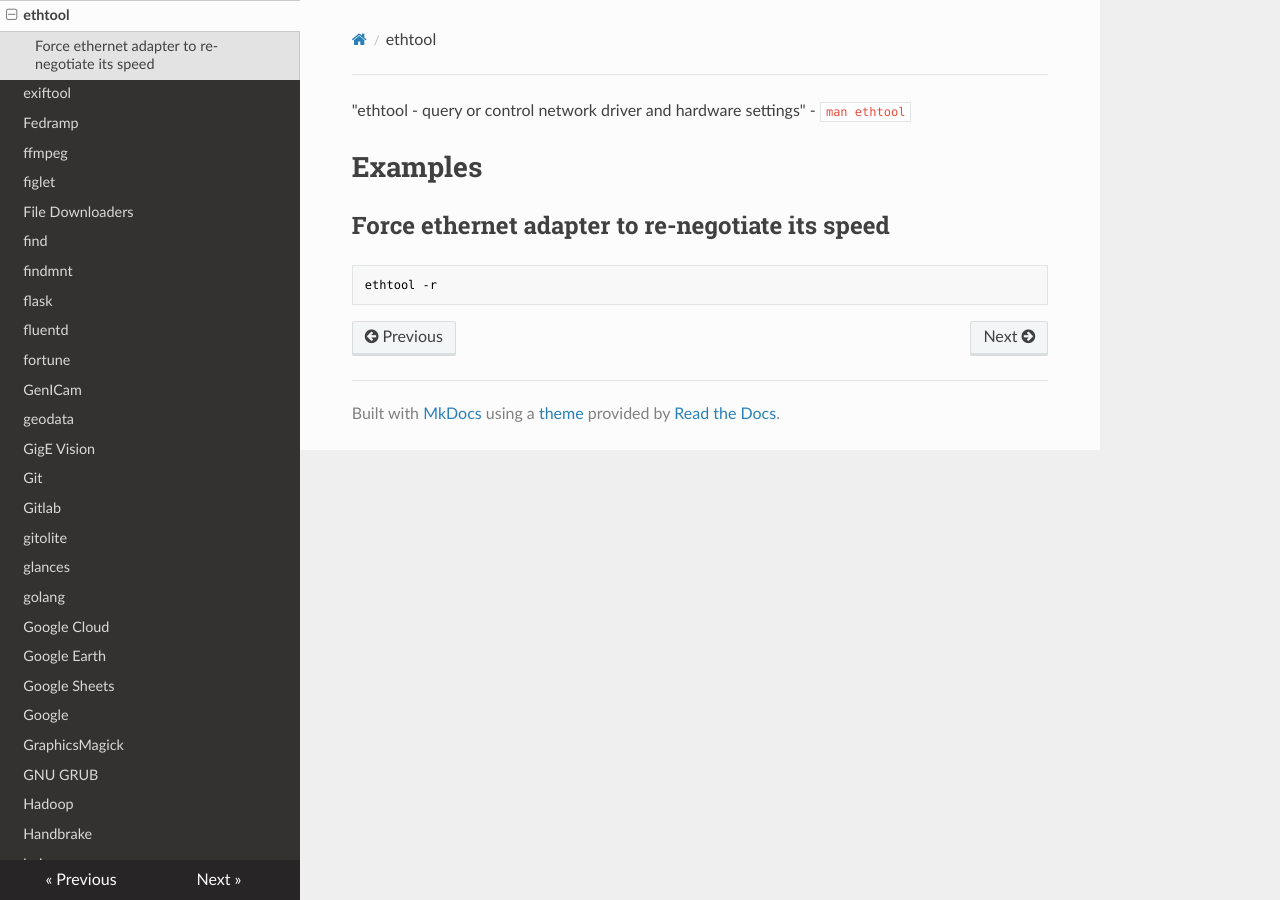
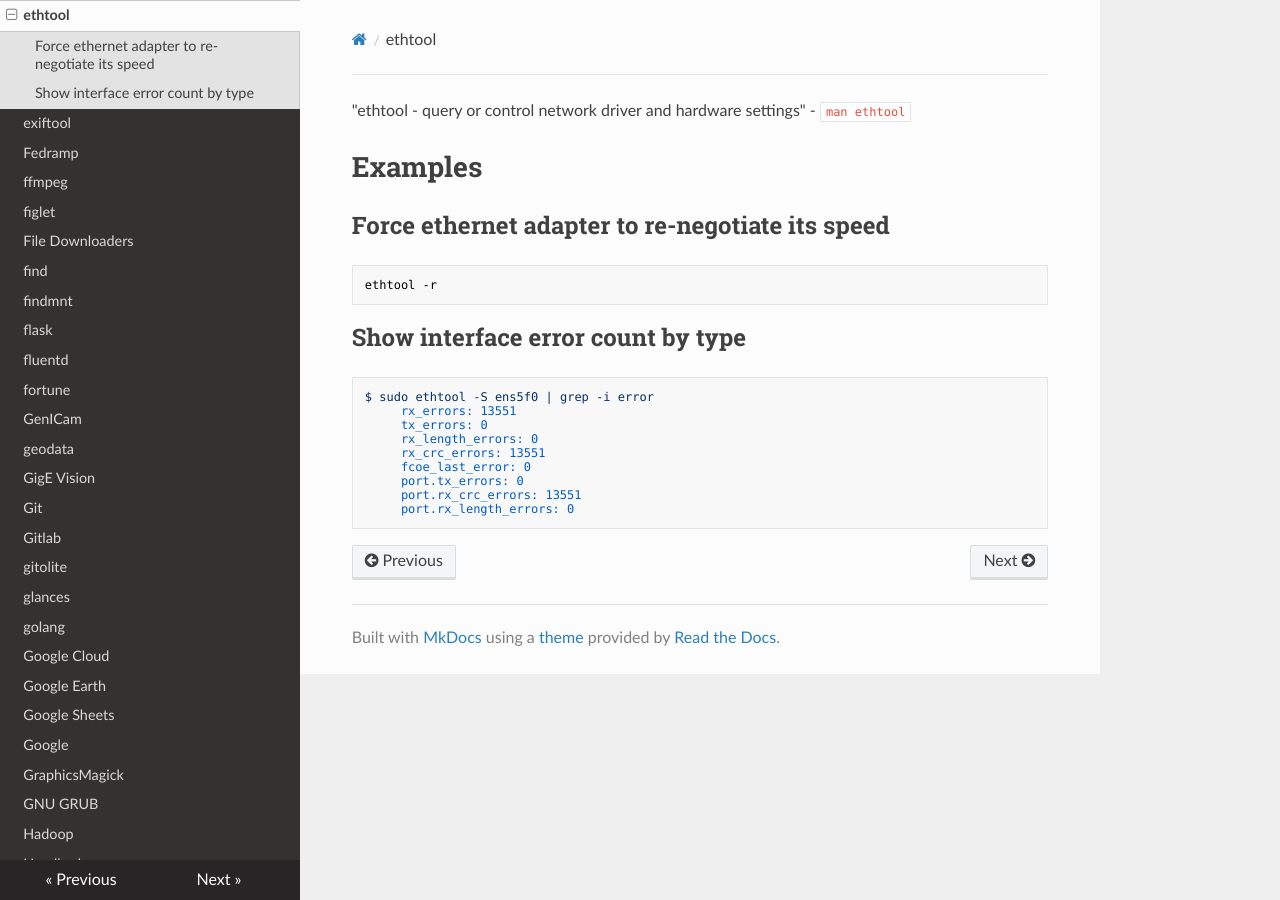
Before and after one commit to lando-cal/tech-notes, an MkDocs documentation site: the page built from docs/ethtool.md, in a window 1280 px wide. Built offline with MkDocs 1.6.1, drawn with Linux system fonts in a browser that asks for light colours; nearby versions of some CDN libraries.

Commit message:
Add error example

````diff
--- a/docs/ethtool.md
+++ b/docs/ethtool.md
@@ -9,3 +9,17 @@ Title: ethtool
 ```
 ethtool -r
 ```
+
+## Show interface error count by type
+
+```
+$ sudo ethtool -S ens5f0 | grep -i error
+     rx_errors: 13551
+     tx_errors: 0
+     rx_length_errors: 0
+     rx_crc_errors: 13551
+     fcoe_last_error: 0
+     port.tx_errors: 0
+     port.rx_crc_errors: 13551
+     port.rx_length_errors: 0
+```
````
